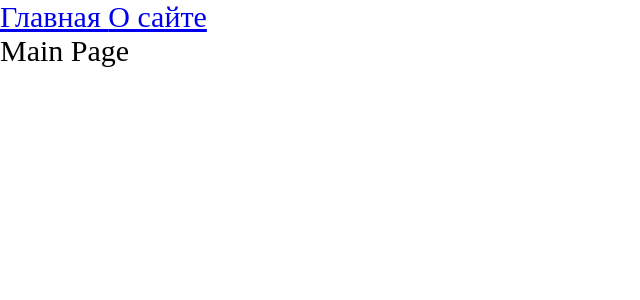
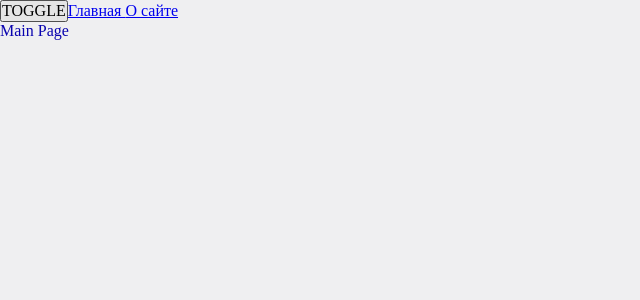
Before and after one commit to denchikmazda/project-frontend, a React app: page / in a window 1280 px wide. Shown: the top 300 px of the page, without its empty margins (0-640 px from the left). Built offline with nearby package versions, Linux system fonts and the light colour scheme.

Commit message:
add styles, theme, helper func classNames

```diff
--- a/src/App.tsx
+++ b/src/App.tsx
@@ -1,12 +1,18 @@
-import React, { Suspense } from "react";
+import React, { Suspense, useContext, useState } from "react";
 import { Link, Route, Routes } from "react-router-dom";
-import "./index.scss";
+import "./styles/index.scss";
 import { AboutPageAsync } from "./Pages/AboutPage/AboutPage.async";
 import { MainPageAsync } from "./Pages/MainPage/MainPage.async";
+import { Theme, ThemeContext } from "./theme/ThemeContext";
+import { useTheme } from "./theme/useTheme";
+import { classNames } from "./helpers/classNames/classNames";
 
 const App = () => {
+  const { theme, toggleTheme } = useTheme();
+
   return (
-    <div className="app">
+    <div className={classNames("app", {}, [theme])}>
+      <button onClick={toggleTheme}>TOGGLE</button>
       <Link to={"/"}>Главная </Link>
       <Link to={"/about"}>О сайте</Link>
       <Suspense fallback={<div>Loading...</div>}>
--- /dev/null
+++ b/src/helpers/classNames/classNames.ts
@@ -0,0 +1,15 @@
+type Mods = Record<string, boolean | string>;
+
+export function classNames(
+  cls: string,
+  mods: Mods,
+  additional: string[]
+): string {
+  return [
+    cls,
+    ...additional,
+    ...Object.entries(mods)
+      .filter(([className, value]) => Boolean(value))
+      .map(([className]) => className),
+  ].join(" ");
+}
--- a/src/index.scss
+++ /dev/null
@@ -1,9 +0,0 @@
-* {
-  margin: 0;
-  padding: 0;
-  box-sizing: border-box;
-}
-
-.app {
-  font-size: 30px;
-}
--- a/src/index.tsx
+++ b/src/index.tsx
@@ -1,10 +1,13 @@
 import { render } from "react-dom";
 import { BrowserRouter } from "react-router-dom";
 import App from "./App";
+import ThemeProvider from "./theme/ThemeProvider";
 
 render(
   <BrowserRouter>
-    <App />
+    <ThemeProvider>
+      <App />
+    </ThemeProvider>
   </BrowserRouter>,
   document.getElementById("root")
 );
--- /dev/null
+++ b/src/styles/index.scss
@@ -0,0 +1,13 @@
+@import "reset";
+@import "./variables/global.scss";
+@import "./themes/normal.scss";
+@import "./themes/dark.scss";
+
+.app {
+  font: var(--font-m);
+
+  background: var(--bg-color);
+  color: var(--primary-color);
+
+  min-height: 100vh;
+}
--- /dev/null
+++ b/src/styles/reset.scss
@@ -0,0 +1,13 @@
+* {
+  margin: 0;
+  padding: 0;
+  box-sizing: border-box;
+}
+
+input,
+button,
+textarea,
+select {
+  margin: 0;
+  font: inherit;
+}
--- /dev/null
+++ b/src/styles/themes/dark.scss
@@ -0,0 +1,6 @@
+.app.dark {
+  --bg-color: rgb(7, 7, 78);
+
+  --primary-color: rgb(5, 138, 34);
+  --secondary-color: rgb(61, 240, 16);
+}
--- /dev/null
+++ b/src/styles/themes/normal.scss
@@ -0,0 +1,6 @@
+:root {
+  --bg-color: rgb(239, 239, 241);
+
+  --primary-color: rgb(9, 3, 175);
+  --secondary-color: rgb(4, 88, 255);
+}
--- /dev/null
+++ b/src/styles/variables/global.scss
@@ -0,0 +1,11 @@
+:root {
+  --font-family-main: Consolas, "Times New Roman", Serif;
+
+  --font-size-m: 16px;
+  --font-line-m: 24px;
+  --font-m: var(--font-size-m) / var(--font-line-m) / var(--font-family-main);
+
+  --font-size-l: 24px;
+  --font-line-l: 32px;
+  --font-l: var(--font-size-l) / var(--font-line-l) / var(--font-family-main);
+}
--- /dev/null
+++ b/src/theme/ThemeContext.ts
@@ -0,0 +1,15 @@
+import { createContext } from "react";
+
+export enum Theme {
+  LIGHT = "light",
+  DARK = "dark",
+}
+
+export interface ThemeContextProps {
+  theme?: Theme;
+  setTheme?: (theme: Theme) => void;
+}
+
+export const ThemeContext = createContext<ThemeContextProps>({});
+
+export const LOCAL_STORAGE_THEME_KEY = "theme";
--- /dev/null
+++ b/src/theme/ThemeProvider.tsx
@@ -0,0 +1,25 @@
+import React, { FC, useMemo, useState } from "react";
+import { ThemeContext, LOCAL_STORAGE_THEME_KEY, Theme } from "./ThemeContext";
+
+const defaultTheme =
+  (localStorage.getItem(LOCAL_STORAGE_THEME_KEY) as Theme) || Theme.LIGHT;
+
+const ThemeProvider: FC = ({ children }) => {
+  const [theme, setTheme] = useState<Theme>(defaultTheme);
+
+  const defaultProps = useMemo(
+    () => ({
+      theme: theme,
+      setTheme: setTheme,
+    }),
+    [theme]
+  );
+
+  return (
+    <ThemeContext.Provider value={defaultProps}>
+      {children}
+    </ThemeContext.Provider>
+  );
+};
+
+export default ThemeProvider;
--- /dev/null
+++ b/src/theme/useTheme.ts
@@ -0,0 +1,22 @@
+import { useContext } from "react";
+import { LOCAL_STORAGE_THEME_KEY, Theme, ThemeContext } from "./ThemeContext";
+
+interface useThemeResult {
+  toggleTheme: () => void;
+  theme: Theme;
+}
+
+export function useTheme(): useThemeResult {
+  const { theme, setTheme } = useContext(ThemeContext);
+
+  const toggleTheme = () => {
+    const newTheme = theme === Theme.LIGHT ? Theme.DARK : Theme.LIGHT;
+    setTheme(newTheme);
+    localStorage.setItem(LOCAL_STORAGE_THEME_KEY, newTheme);
+  };
+
+  return {
+    theme,
+    toggleTheme,
+  };
+}
```
